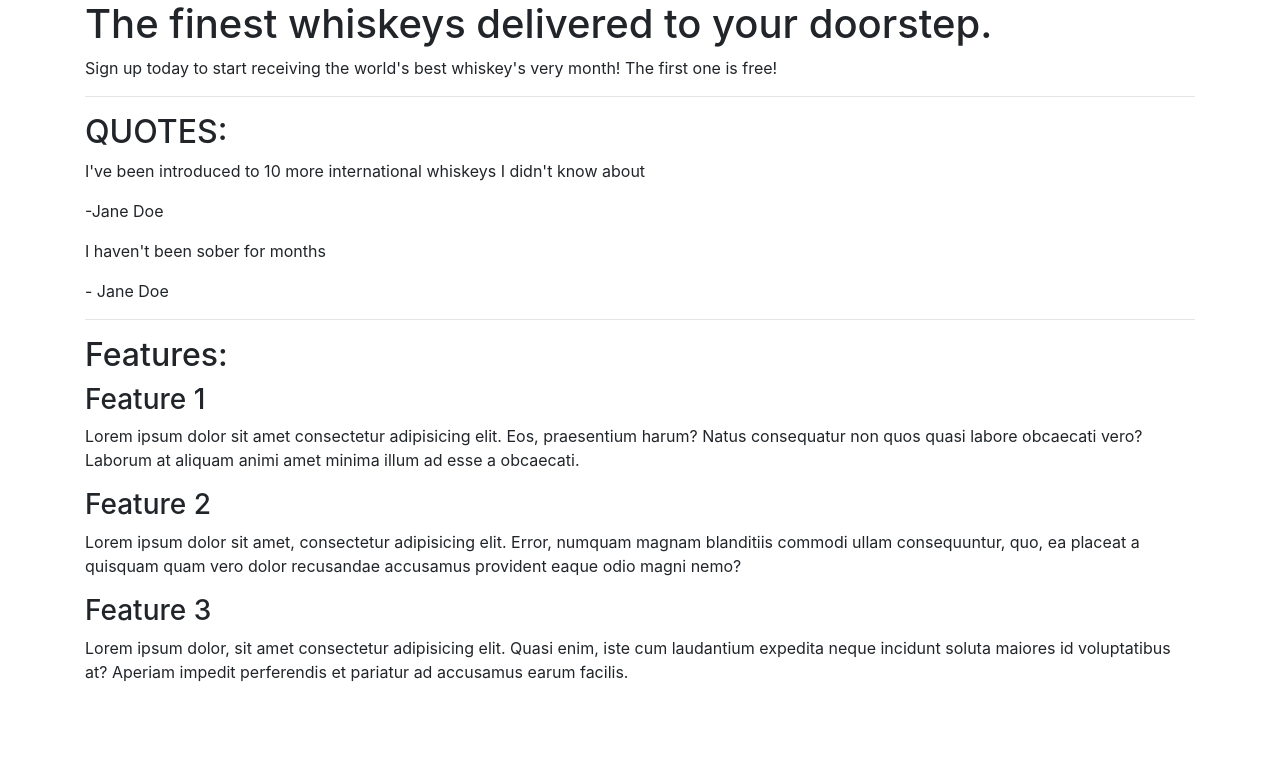
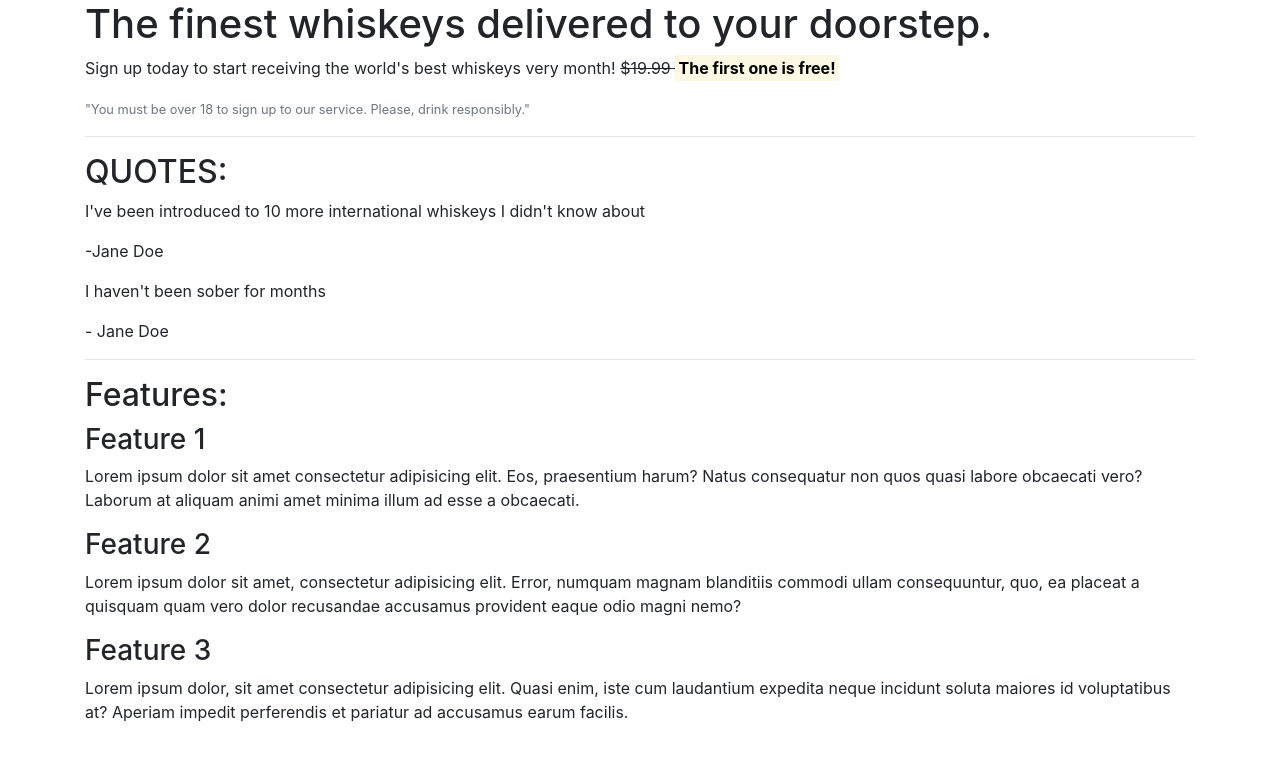
Before and after one commit to eugeniacodes/bootstrap-follow, a plain HTML site: page index.html in a window 1280 px wide. Drawn offline with nearby package versions, Linux system fonts and the light colour scheme.

Commit message:
changes at 2pm

```diff
--- a/index.html
+++ b/index.html
@@ -9,11 +9,13 @@
 <script src="https://stackpath.bootstrapcdn.com/bootstrap/4.3.1/js/bootstrap.min.js" integrity="sha384-JjSmVgyd0p3pXB1rRibZUAYoIIy6OrQ6VrjIEaFf/nJGzIxFDsf4x0xIM+B07jRM" crossorigin="anonymous"></script>
 </head>
 <body>
-<article class="container">
+    <article class="container">
 <!--Callout -->
-<section class="callout">
-<h1>The finest whiskeys delivered to your doorstep.</h1>
-<p>Sign up today to start receiving the world's best whiskey's very month! The first one is free!</p>
+    <section class="callout">
+    <h1>The finest whiskeys delivered to your doorstep.</h1>
+    <p>Sign up today to start receiving the world's best whiskeys very month!
+    <s> $19.99 </s><strong><mark>The first one is free!</mark></strong></p>
+<p class="text-muted"><small>"You must be over 18 to sign up to our service. Please, drink responsibly."</small></p>
 </section>
 <!-- /callout-->
 <hr>
```
